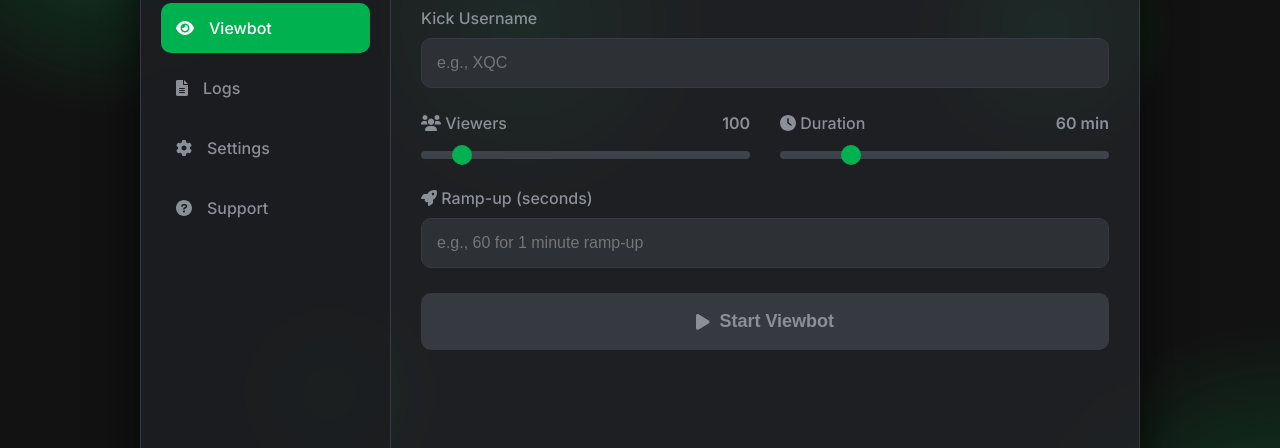
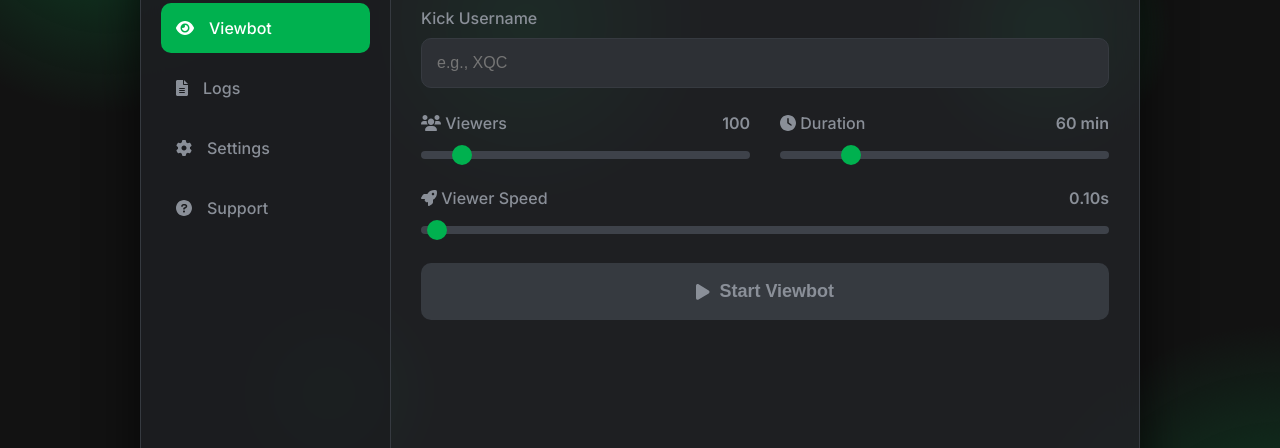
Before and after one commit to xontpy/adsadadadsite, a plain HTML site: page index.html in a window 1280 px wide. Shown: the part 162-610 px from the top of the page. Drawn offline with Linux system fonts and the light colour scheme.

Commit message:
Update index.html

```diff
--- a/index.html
+++ b/index.html
@@ -70,9 +70,11 @@
                         <input type="range" id="duration-input" min="1" max="300" value="60">
                     </div>
                 </div>
-                <div class="control-group">
-                    <label for="rampup-input"><i class="fas fa-rocket"></i> Ramp-up (seconds)</label>
-                    <input type="number" id="rampup-input" placeholder="e.g., 60 for 1 minute ramp-up">
+                <div class="slider-group">
+                    <div class="slider-container">
+                        <label for="viewer-speed-input"><i class="fas fa-rocket"></i> Viewer Speed <span id="viewer-speed-value" class="slider-value">0.10s</span></label>
+                        <input type="range" id="viewer-speed-input" min="0.01" max="10" step="0.01" value="0.10">
+                    </div>
                 </div>
                 <button id="start-btn" class="start-button">
                     <i class="fas fa-play"></i> Start Viewbot
```
